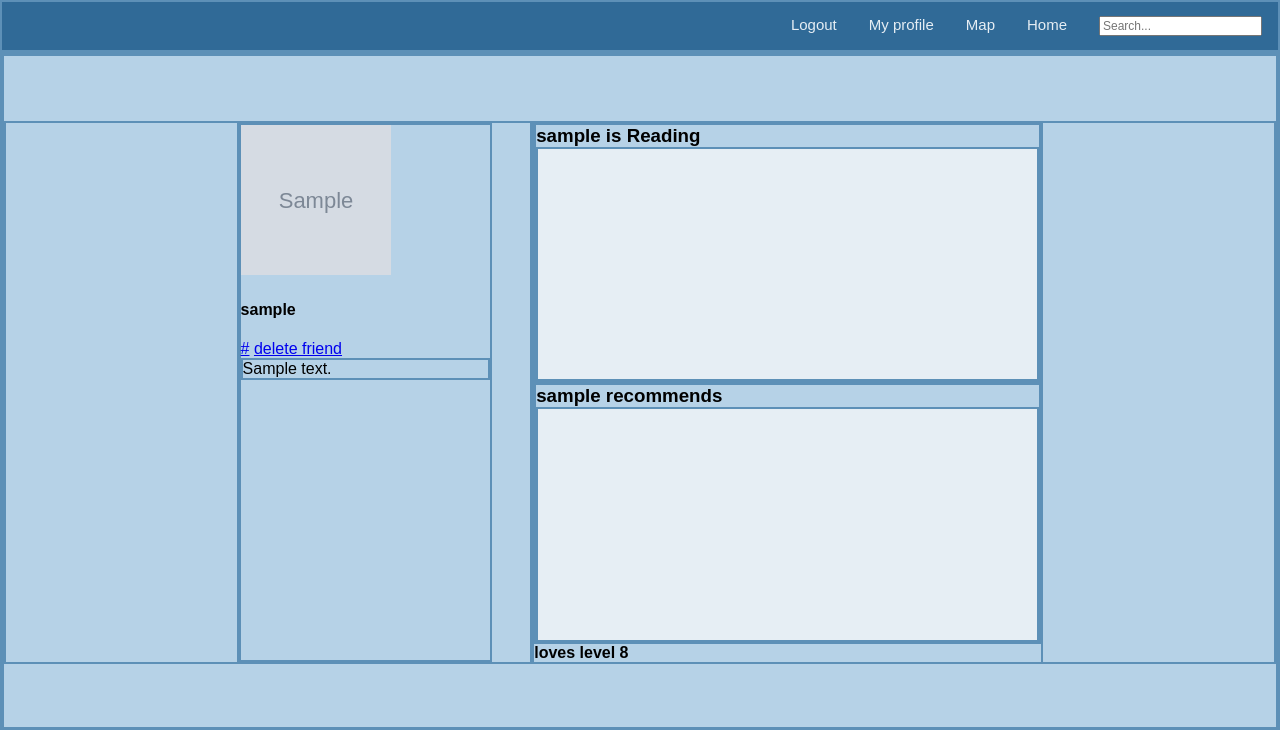
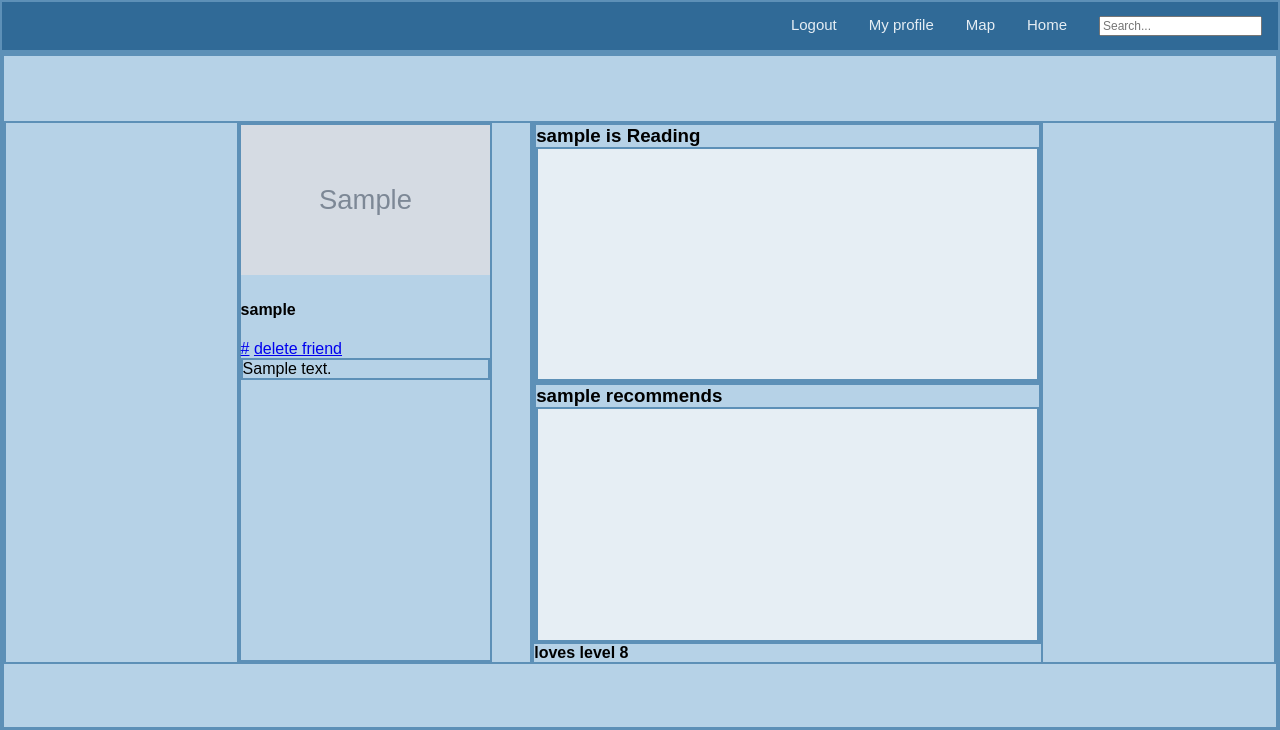
Before and after one commit to lab9teamA/library-navigator, a Django app: a page that uses templates/libnav/profile.html in a window 1280 px wide. Shown: the top 730 px of the page. Run offline with Django 3.2, Linux system fonts and the light colour scheme; tables that the repository leaves empty hold one stand-in row (values such as "Sample post"); grey boxes marked "Sample" are stand-in pictures.

Commit message:
Profile photo style added to fit in borders

```diff
--- a/templates/libnav/profile.html
+++ b/templates/libnav/profile.html
@@ -15,7 +15,7 @@
         <div id="bProfile">
             <div class="content">
                 {% if userProfile.picture %}
-                <img alt="{{user.username}}'s profile photo" src="{{ MEDIA_URL }}/{{userProfile.picture.path}}">
+                <img alt="{{user.username}}'s profile photo" src="{{ MEDIA_URL }}/{{userProfile.picture.path}}" style="width: 100%;">
                 {% else %}
                 <img alt="{{user.username}}'s profile photo" src="{{ MEDIA_URL }}profile_images/NONE.jpg">
                 {% endif %}
```
